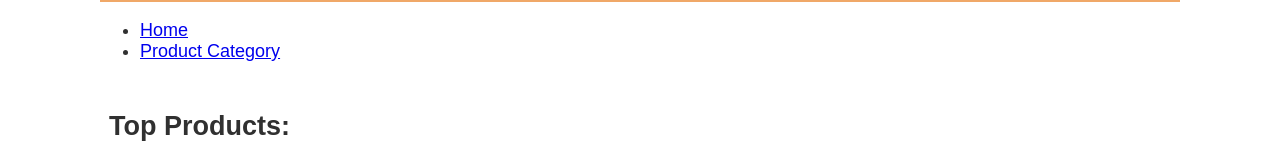
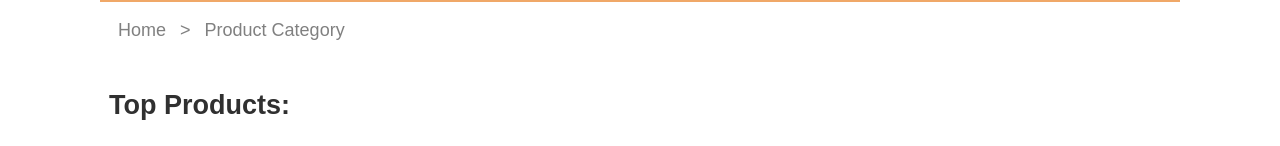
Before and after one commit to Peererxon/WDD330, a website: page src/product-listing/index.html in a window 1280 px wide. Shown: the top 146 px of the page. Drawn offline with Linux system fonts and the light colour scheme.

Commit message:
Updated breadcrumbs

```diff
--- a/src/css/style.css
+++ b/src/css/style.css
@@ -267,6 +267,36 @@ button:hover{
   grid-column: 3;
 }
 
+/*breadcrumbs*/
+.breadcrumbs {
+  padding: 0;
+  margin: 1em;
+}
+.breadcrumbs_item {
+  display: inline-block;
+  color: gray;
+}
+
+.breadcrumbs_item:not(:last-of-type)::after {
+  content: ">";
+  margin: 0 0.5em;
+  color: gray;
+}
+
+.breadcrumbs_link {
+  text-decoration: none;
+  color: gray;
+}
+
+.breadcrumbs_link:hover {
+  text-decoration: underline;
+}
+
+.breadcrumbs_link:active {
+  color: rgb(4, 91, 132);
+  font-weight: 500;
+}
+
 .removeFromCart {
   cursor: pointer;
 }
```
